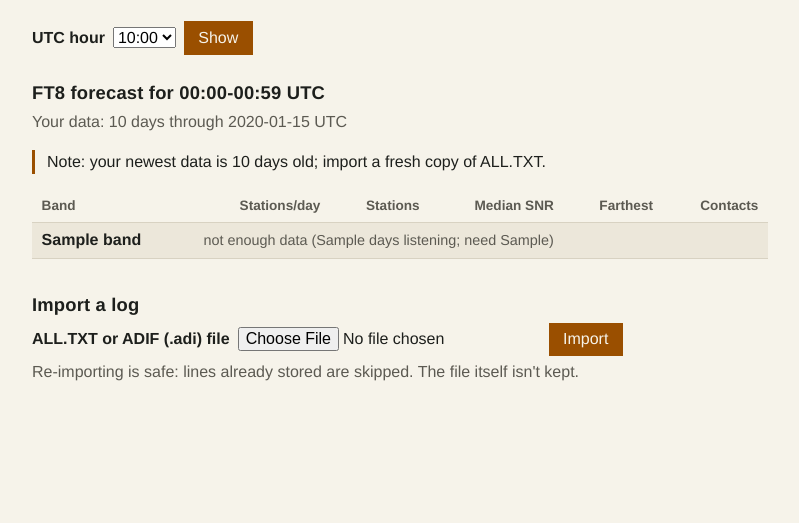
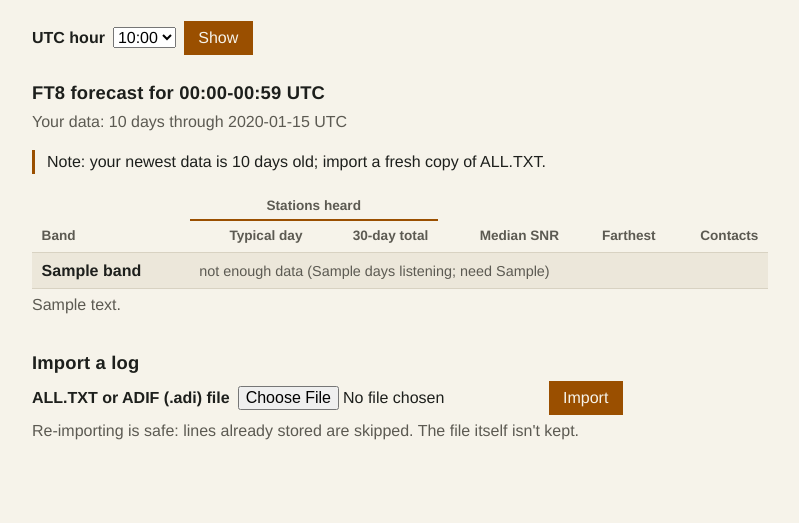
Before and after one commit to jmringle/Radio, a Flask app: template ft8-forecast/src/ft8_forecast/templates/page.html in a window 1280 px wide. Shown: the part 284-807 px from the top of the page, without its empty margins (240-1039 px from the left). Before the commit the page ends 665 px from the top, so only its background shows below. Run offline with Flask 3, Linux system fonts and the light colour scheme; the template is opened without the code that fills it: most values are stand-ins (such as "Sample title", 1, 10 or a date in 2020).

Commit message:
Rename station columns to Typical day and 30-day total
Grouped under "Stations heard" on the page and in the terminal, with a
two-line note under the table explaining each.

Co-Authored-By: Claude Opus 5.5 <noreply@anthropic.com>

```diff
--- a/ft8-forecast/src/ft8_forecast/cli.py
+++ b/ft8-forecast/src/ft8_forecast/cli.py
@@ -17,6 +17,9 @@ ENV_FILE = PROJECT / ".env"  # gitignored; holds MY_GRID
 DEFAULT_PORT = 8074  # 14.074 MHz, the 20 m FT8 frequency
 STALE_DAYS = 7  # newer data than this needs no reminder to copy ALL.TXT over
 SHOW_PROBLEMS = 10
+# Under the forecast table, here and on the web page: the two station columns are easy to mix up.
+STATION_NOTES = ("Typical day: stations heard on the median day you listened at this hour.",
+                 f"30-day total: different stations heard over the whole {forecast.WINDOW_DAYS} days.")
 
 # Exit codes (README): 0 imported, 2 bad input (argparse uses 2 for usage errors too).
 OK, BAD_INPUT = 0, 2
@@ -129,7 +132,8 @@ def _forecast(hour: int | None, db: Path) -> int:
     if age > STALE_DAYS:
         print(f"Note: your newest data is {age} days old; copy a fresh ALL.TXT over and import it.")
     print()
-    print(f"{'Band':<5} {'Stations/day':>12} {'Stations':>9} {'Median SNR':>11} {'Farthest':>11} {'Contacts':>9}")
+    print(f"{'':6}{' Stations heard ':-^26}")  # spans the two station columns below
+    print(f"{'Band':<5} {'Typical day':>12} {'30-day total':>13} {'Median SNR':>11} {'Farthest':>11} {'Contacts':>9}")
     for band in result.bands:
         if not band.enough_data:
             days = band.listening_days
@@ -139,7 +143,8 @@ def _forecast(hour: int | None, db: Path) -> int:
         snr = "-" if band.median_snr is None else f"{band.median_snr:.0f} dB"
         far = "-" if band.farthest_miles is None else f"{band.farthest_miles:,} mi"
         per_day = f"{band.stations_per_day:,.0f}"
-        print(f"{band.band:<5} {per_day:>12} {band.stations:>9,} {snr:>11} {far:>11} {band.contacts:>9,}")
+        print(f"{band.band:<5} {per_day:>12} {band.stations:>13,} {snr:>11} {far:>11} {band.contacts:>9,}")
+    print("", *STATION_NOTES, sep="\n")
     if my_grid is None:
         print(f"\nFarthest needs your grid: set MY_GRID in {ENV_FILE.name} (see .env.example).")
     return OK
--- a/ft8-forecast/src/ft8_forecast/static/style.css
+++ b/ft8-forecast/src/ft8_forecast/static/style.css
@@ -40,8 +40,9 @@ section { margin-top: 2rem; }
 
 table { border-collapse: collapse; width: 100%; margin-top: 0.75rem; }
 th, td { padding: 0.35rem 0.6rem; border-bottom: 1px solid var(--rule); }
-thead th { text-align: right; font-size: 0.85rem; color: var(--muted); font-weight: 600; }
-thead th:first-child, tbody th { text-align: left; }
+thead th { text-align: right; vertical-align: bottom; font-size: 0.85rem; color: var(--muted); font-weight: 600; }
+thead tr:first-child th:first-child, tbody th { text-align: left; }
+thead th[scope="colgroup"] { text-align: center; border-bottom: 2px solid var(--accent); padding-bottom: 0.15rem; }
 td { text-align: right; font: 0.95rem ui-monospace, Menlo, monospace; font-variant-numeric: tabular-nums; }
 tbody tr:nth-child(odd) { background: var(--row); }
 tr.thin td { text-align: left; color: var(--muted); font-family: inherit; font-size: 0.9rem; }
--- a/ft8-forecast/src/ft8_forecast/templates/page.html
+++ b/ft8-forecast/src/ft8_forecast/templates/page.html
@@ -59,8 +59,10 @@
     {% endif %}
     <table>
       <thead>
-        <tr><th scope="col">Band</th><th scope="col">Stations/day</th><th scope="col">Stations</th>
-            <th scope="col">Median SNR</th><th scope="col">Farthest</th><th scope="col">Contacts</th></tr>
+        <tr><th scope="col" rowspan="2">Band</th><th scope="colgroup" colspan="2">Stations heard</th>
+            <th scope="col" rowspan="2">Median SNR</th><th scope="col" rowspan="2">Farthest</th>
+            <th scope="col" rowspan="2">Contacts</th></tr>
+        <tr><th scope="col">Typical day</th><th scope="col">30-day total</th></tr>
       </thead>
       <tbody>
       {% for band in result.bands %}
@@ -82,6 +84,7 @@
       {% endfor %}
       </tbody>
     </table>
+    <p class="muted">{% for note in station_notes %}{{ note }}{% if not loop.last %}<br>{% endif %}{% endfor %}</p>
     {% if my_grid is none %}
       <p class="note">Farthest needs your grid: set MY_GRID in {{ env_name }} (see .env.example).</p>
     {% endif %}
--- a/ft8-forecast/src/ft8_forecast/web.py
+++ b/ft8-forecast/src/ft8_forecast/web.py
@@ -140,5 +140,5 @@ def _render(db: Path, hour: int | None, imported: dict | None = None) -> str:
         "page.html", hour=hour, hours=range(24), result=result, message=message, imported=imported,
         stale=age if age is not None and age > cli.STALE_DAYS else None, my_grid=my_grid,
         env_name=cli.ENV_FILE.name, window_days=forecast.WINDOW_DAYS, min_days=forecast.MIN_DAYS,
-        show_problems=cli.SHOW_PROBLEMS,
+        show_problems=cli.SHOW_PROBLEMS, station_notes=cli.STATION_NOTES,
     )
```
Also changed, not shown: ft8-forecast/tests/test_cli.py (+8 -4 lines), ft8-forecast/tests/test_web.py (+8 -0 lines), ft8-forecast/README.md.
